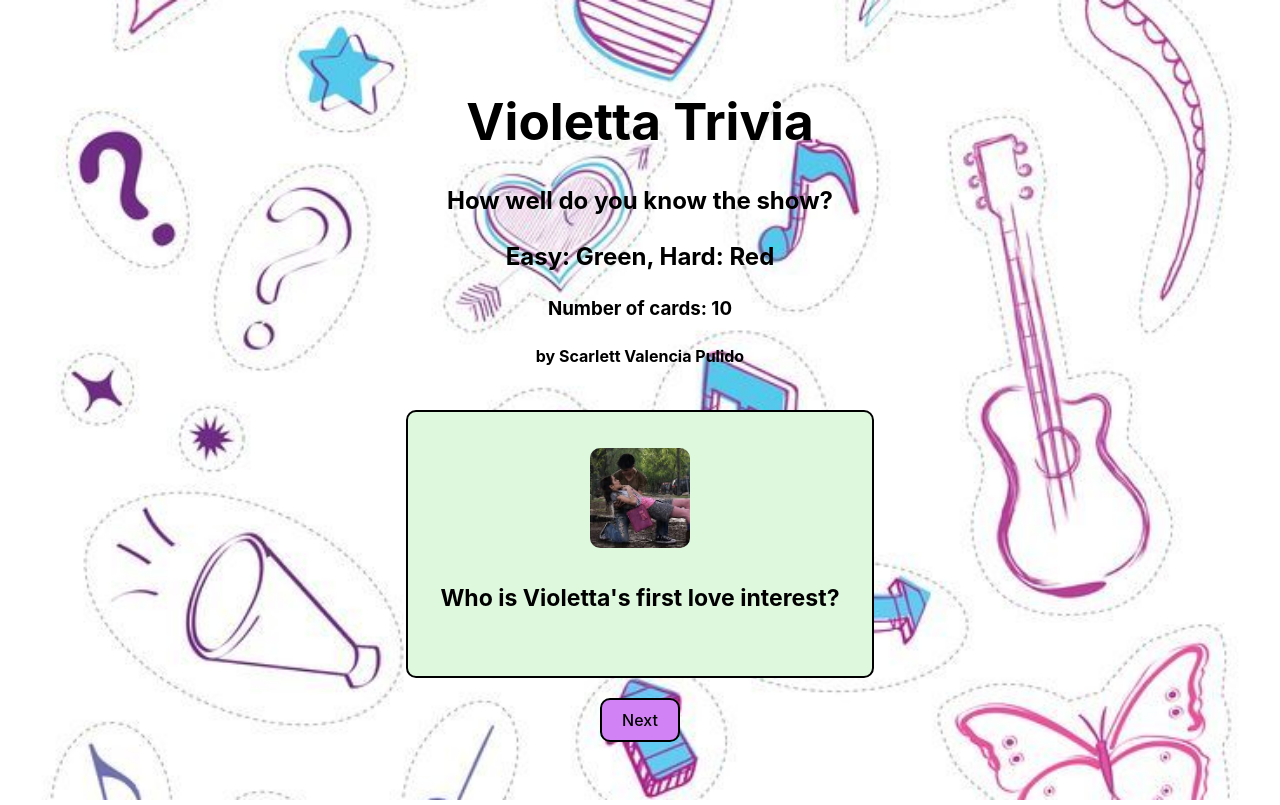
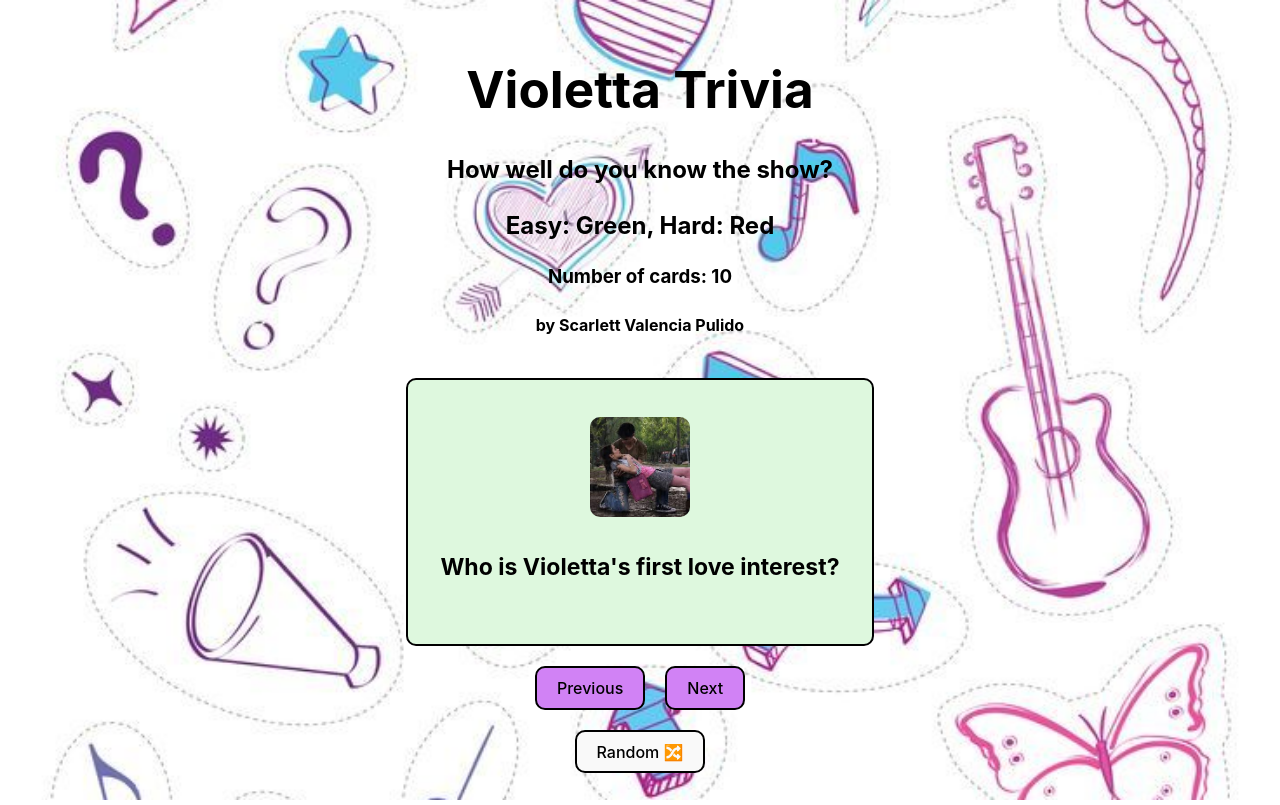
Before and after one commit to scarlettval/Violetta-Trivia, a React (Vite) app: page / in a window 1280 px wide. Built offline with nearby package versions, Linux system fonts and the light colour scheme.

Commit message:
Previous Button

```diff
--- a/src/App.jsx
+++ b/src/App.jsx
@@ -41,6 +41,13 @@
     );
   };
 
+// Handle the previous card button click (moves to the next sequential card)
+const handlePreviousCard = () => {
+  setCurrentCardIndex((prevIndex) =>
+    (prevIndex -1) % triviaQuestions.length // Ensures looping back to first card
+  );
+};
+
 // Handle random card button click (selects a random card)
 const handleRandomCard = () => {
   setCurrentCardIndex(getRandomCardIndex());
@@ -69,8 +76,15 @@
         />
       </div>
 
-      <div className="next-button-container">
+      <div className="navigation-button-container">
+        <button onClick={handlePreviousCard}>Previous</button>
         <button onClick={handleNextCard}>Next</button>
+      </div>
+
+
+
+      <div className="random-button-container">
+        <button onClick={handleRandomCard}>Random 🔀</button>
       </div>
     </div>
   );
--- a/src/Card.css
+++ b/src/Card.css
@@ -61,13 +61,14 @@
   }
 
   /* Button Styles */
-  .next-button-container {
+  .navigation-button-container {
     display: flex;
     justify-content: center;
     margin-top: 20px;
+    gap: 20px; /* Adds space between the buttons */
   }
 
-  .next-button-container button {
+  .navigation-button-container button {
     padding: 10px 20px;
     font-size: 1em;
     background-color: #d182f5; /* Your chosen button background color */
@@ -75,10 +76,17 @@
     border-radius: 10px;
     cursor: pointer;
     transition: background-color 0.3s;
+
   }
 
-  .next-button-container button:hover {
+  .navigation-button-container button:hover {
     background-color: #8b49a5; /* Hover effect color */
+  }
+
+  .random-button-container button {
+    border: 2px solid #000000;
+    border-radius: 10px;
+    margin-top: 20px;
   }
 
   .answer{
```
Also changed, not shown: 1 other file (tests, documents, lock files or other folders).
